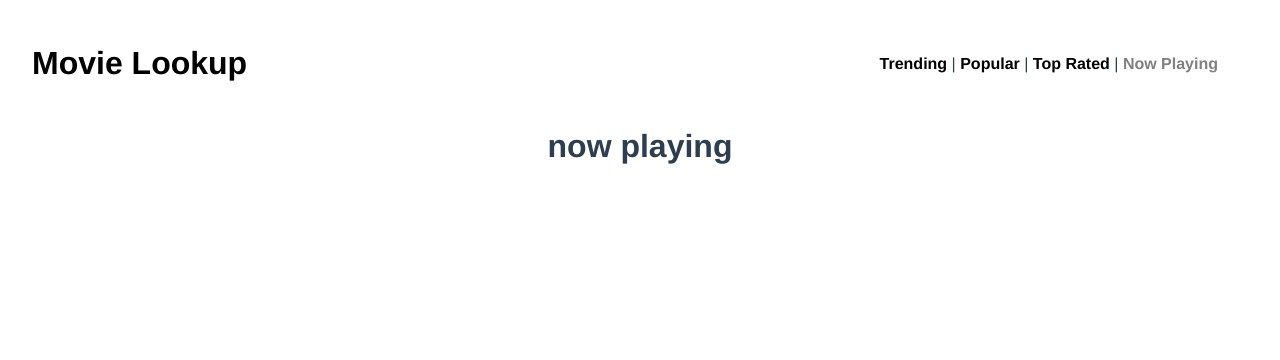
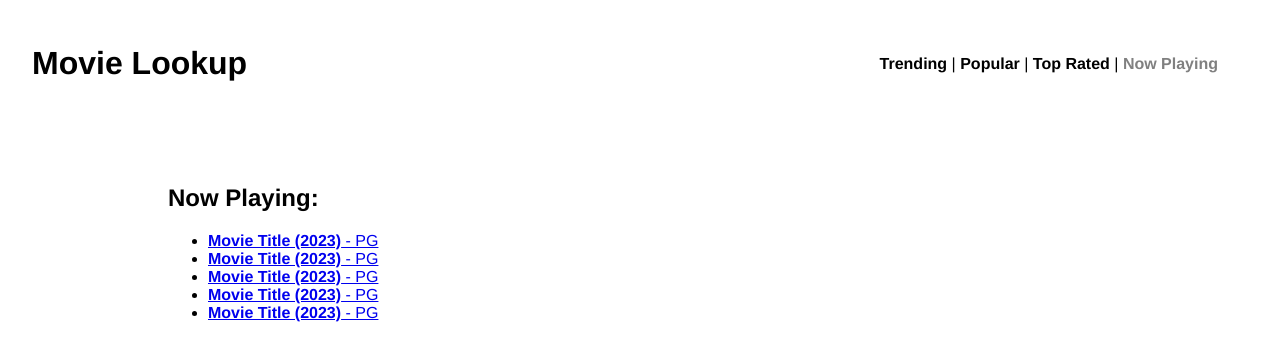
Before and after one commit to TOVTC/vue2-movie-lookup, a Vue app: page /now-playing in a window 1280 px wide. Shown: the top 360 px of the page. Built offline with nearby package versions, Linux system fonts and the light colour scheme.

Commit message:
added template code and implemented format styling for views

```diff
--- a/package.json
+++ b/package.json
@@ -1,5 +1,5 @@
 {
-  "name": "new-proj",
+  "name": "movie-lookup",
   "version": "0.1.0",
   "private": true,
   "scripts": {
--- a/public/index.html
+++ b/public/index.html
@@ -5,11 +5,11 @@
     <meta http-equiv="X-UA-Compatible" content="IE=edge">
     <meta name="viewport" content="width=device-width,initial-scale=1.0">
     <link rel="icon" href="<%= BASE_URL %>favicon.ico">
-    <title><%= htmlWebpackPlugin.options.title %></title>
+    <title>Movie Lookup</title>
   </head>
   <body>
     <noscript>
-      <strong>We're sorry but <%= htmlWebpackPlugin.options.title %> doesn't work properly without JavaScript enabled. Please enable it to continue.</strong>
+      <strong>We're sorry but "Movie Lookup" doesn't work properly without JavaScript enabled. Please enable it to continue.</strong>
     </noscript>
     <div id="app"></div>
     <!-- built files will be auto injected -->
--- a/src/App.vue
+++ b/src/App.vue
@@ -14,8 +14,11 @@
 </template>
 
 <style>
-main {
-    margin: 5rem 10rem;
+#app {
+  font-family: Avenir, Helvetica, Arial, sans-serif;
+  -webkit-font-smoothing: antialiased;
+  -moz-osx-font-smoothing: grayscale;
+  color: #000000;
 }
 
 header {
@@ -26,25 +29,25 @@ header {
     margin: 1.5rem;
 }
 
-#app {
-  font-family: Avenir, Helvetica, Arial, sans-serif;
-  -webkit-font-smoothing: antialiased;
-  -moz-osx-font-smoothing: grayscale;
-  text-align: center;
-  color: #2c3e50;
+header a, nav a {
+  text-decoration: none;
+  font-weight: bold;
+  color: #000000;
 }
 
 nav {
   padding: 30px;
 }
 
-header a, nav a {
-  text-decoration: none;
-  font-weight: bold;
-  color: #000000;
-}
-
 nav a.router-link-exact-active {
   color: #808080;
 }
+
+.main {
+  margin: 5rem 10rem;
+}
+
+.title {
+    font-weight: bold;
+}
 </style>
--- a/src/views/HomeView.vue
+++ b/src/views/HomeView.vue
@@ -1,21 +1,32 @@
 <template>
-  <section id="homepage">
+  <section id="homepage" class="main">
     <form id="search-form">
         <label for="movie-name">Enter a movie name:</label><br/>
         <input type="text" id="search" name="movie-name">
-        <button><a href="./results.html">Search</a></button>
+        <button><router-link to="/movie-details">Search</router-link></button>
     </form>
   </section>
 </template>
 
 <script>
-// @ is an alias to /src
-import HelloWorld from '@/components/HelloWorld.vue'
+// // @ is an alias to /src
+// import HelloWorld from '@/components/HelloWorld.vue'
 
-export default {
-  name: 'HomeView',
-  components: {
-    HelloWorld
-  }
+// export default {
+//   name: 'HomeView',
+//   components: {
+//     HelloWorld
+//   }
+// }
+</script>
+
+<style scoped>
+#homepage {
+    display: flex;
+    justify-content: center;
 }
-</script>
+
+#search-form {
+    margin-top: 10rem;
+}
+</style>
--- a/src/views/MovieDetailsView.vue
+++ b/src/views/MovieDetailsView.vue
@@ -1,5 +1,61 @@
 <template>
-    <div>
-      <h1>movie details</h1>
+    <div class="main">
+      <section>
+            <h2>Movie Title (2023):</h2>
+            <div class="movie-details">
+                <img src="https://placekitten.com/400/500" alt="movie-poster">
+                <div class="movie-details">
+                    <ul>
+                        <li>"Tagline"</li>
+                        <li>Release Date - 2023/04/05</li>
+                        <li>Rating - PG</li>
+                        <li>Runtime - 1hr 45min</li>
+                        <li>Genres - Slice of Life</li>
+                        <li>Language - English</li>
+                        <li>Production Company - Company</li>
+                        <li>Main Cast - Lorem ipsum dolor sit amet</li>
+                        <li>Description:<br/><br/>Lorem ipsum dolor sit amet, consectetur adipiscing elit. Vestibulum vestibulum porta enim eget imperdiet. Suspendisse at sapien rhoncus felis varius congue eget vitae justo. Aenean sit amet ex dolor. Praesent efficitur, eros maximus laoreet rutrum, nisi enim consectetur tellus, vitae gravida sem odio sed felis. Suspendisse non velit at nulla volutpat condimentum vel a arcu. Maecenas odio nisl, egestas imperdiet mauris sit amet, mollis sagittis justo. Interdum et malesuada fames ac ante ipsum primis in faucibus. Maecenas cursus blandit tellus, in condimentum ipsum ultricies eu. Class aptent taciti sociosqu ad litora torquent per conubia nostra, per inceptos himenaeos. Morbi consequat scelerisque leo, sit amet accumsan ante varius eget. Nam laoreet interdum libero a tincidunt.</li>
+                    </ul>
+                </div>
+            </div>
+        </section>
+        <section>
+            <h3>Similar Films:</h3>
+            <ul>
+                <li>
+                    <a href="movie-details.html"><span class="title">Movie Title (2023)</span> - PG</a>
+                </li>
+                <li>
+                    <a href="movie-details.html"><span class="title">Movie Title (2023)</span> - PG</a>
+                </li>
+                <li>
+                    <a href="movie-details.html"><span class="title">Movie Title (2023)</span> - PG</a>
+                </li>
+                <li>
+                    <a href="movie-details.html"><span class="title">Movie Title (2023)</span> - PG</a>
+                </li>
+                <li>
+                    <a href="movie-details.html"><span class="title">Movie Title (2023)</span> - PG</a>
+                </li>
+            </ul>
+        </section>
     </div>
 </template>
+
+<style scoped>
+/* detail page */
+.movie-details {
+    display: flex;
+    align-items: flex-end;
+}
+
+.movie-details ul li {
+    text-decoration: none;
+}
+
+ul li a {
+    text-decoration: none;
+    display: inline-block;
+    color: #000000;
+}
+</style>
--- a/src/views/NowPlayingView.vue
+++ b/src/views/NowPlayingView.vue
@@ -1,5 +1,22 @@
 <template>
-    <div>
-      <h1>now playing</h1>
-    </div>
+    <section class="main">
+        <h2>Now Playing:</h2>
+        <ul>
+            <li>
+                <a href="movie-details.html"><span class="title">Movie Title (2023)</span> - PG</a>
+            </li>
+            <li>
+                <a href="movie-details.html"><span class="title">Movie Title (2023)</span> - PG</a>
+            </li>
+            <li>
+                <a href="movie-details.html"><span class="title">Movie Title (2023)</span> - PG</a>
+            </li>
+            <li>
+                <a href="movie-details.html"><span class="title">Movie Title (2023)</span> - PG</a>
+            </li>
+            <li>
+                <a href="movie-details.html"><span class="title">Movie Title (2023)</span> - PG</a>
+            </li>
+        </ul>
+    </section>
 </template>
--- a/src/views/PopularView.vue
+++ b/src/views/PopularView.vue
@@ -1,5 +1,22 @@
 <template>
-    <div>
-      <h1>popular</h1>
-    </div>
+    <section class="main">
+        <h2>Popular:</h2>
+        <ul>
+            <li>
+                <a href="movie-details.html"><span class="title">Movie Title (2023)</span> - PG</a>
+            </li>
+            <li>
+                <a href="movie-details.html"><span class="title">Movie Title (2023)</span> - PG</a>
+            </li>
+            <li>
+                <a href="movie-details.html"><span class="title">Movie Title (2023)</span> - PG</a>
+            </li>
+            <li>
+                <a href="movie-details.html"><span class="title">Movie Title (2023)</span> - PG</a>
+            </li>
+            <li>
+                <a href="movie-details.html"><span class="title">Movie Title (2023)</span> - PG</a>
+            </li>
+        </ul>
+    </section>
 </template>
--- a/src/views/TopRatedView.vue
+++ b/src/views/TopRatedView.vue
@@ -1,5 +1,22 @@
 <template>
-    <div>
-      <h1>top rated</h1>
-    </div>
+    <section class="main">
+        <h2>Top Rated:</h2>
+        <ul>
+            <li>
+                <a href="movie-details.html"><span class="title">Movie Title (2023)</span> - PG</a>
+            </li>
+            <li>
+                <a href="movie-details.html"><span class="title">Movie Title (2023)</span> - PG</a>
+            </li>
+            <li>
+                <a href="movie-details.html"><span class="title">Movie Title (2023)</span> - PG</a>
+            </li>
+            <li>
+                <a href="movie-details.html"><span class="title">Movie Title (2023)</span> - PG</a>
+            </li>
+            <li>
+                <a href="movie-details.html"><span class="title">Movie Title (2023)</span> - PG</a>
+            </li>
+        </ul>
+    </section>
 </template>
--- a/src/views/TrendingView.vue
+++ b/src/views/TrendingView.vue
@@ -1,5 +1,22 @@
 <template>
-    <div>
-      <h1>trending</h1>
-    </div>
+    <section class="main">
+        <h2>Trending:</h2>
+        <ul>
+            <li>
+                <a href="movie-details.html"><span class="title">Movie Title (2023)</span> - PG</a>
+            </li>
+            <li>
+                <a href="movie-details.html"><span class="title">Movie Title (2023)</span> - PG</a>
+            </li>
+            <li>
+                <a href="movie-details.html"><span class="title">Movie Title (2023)</span> - PG</a>
+            </li>
+            <li>
+                <a href="movie-details.html"><span class="title">Movie Title (2023)</span> - PG</a>
+            </li>
+            <li>
+                <a href="movie-details.html"><span class="title">Movie Title (2023)</span> - PG</a>
+            </li>
+        </ul>
+    </section>
 </template>
```
Also changed, not shown: src/views/ResultsView.vue (+20 -3 lines).
